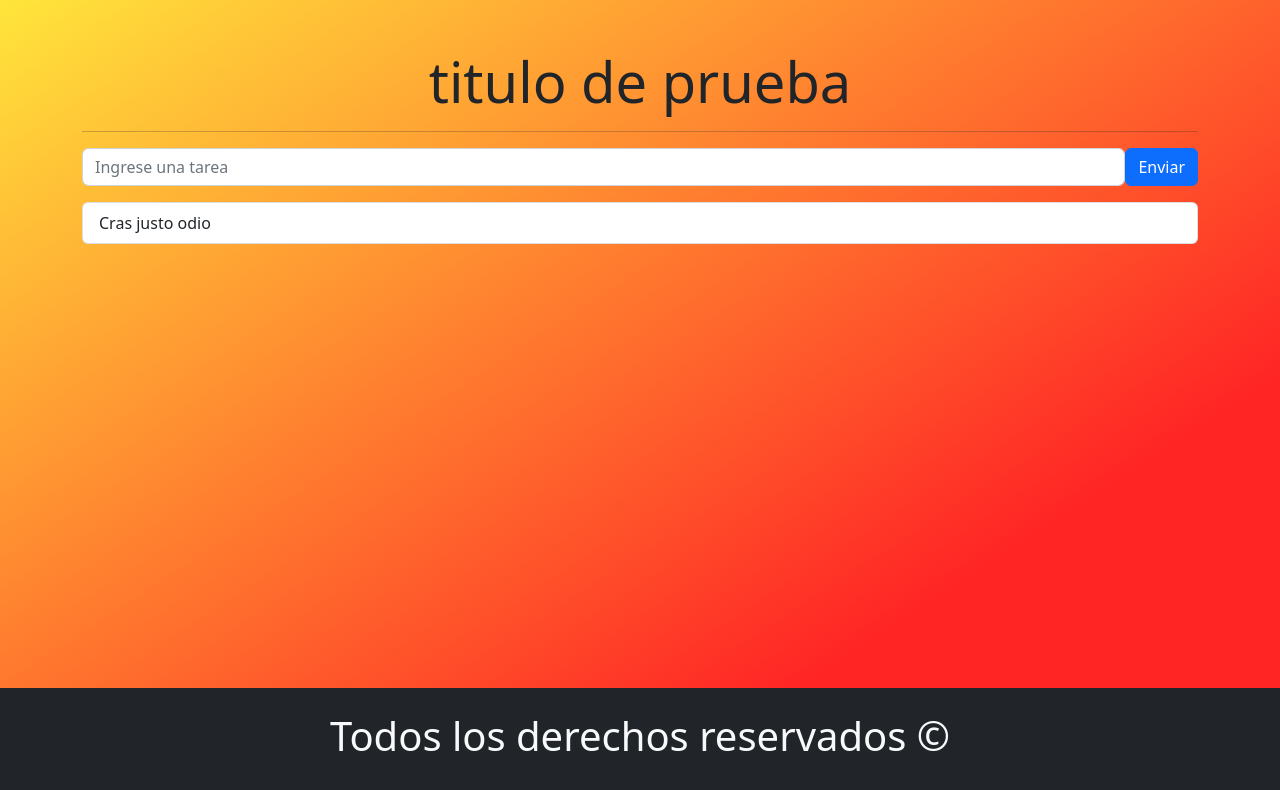
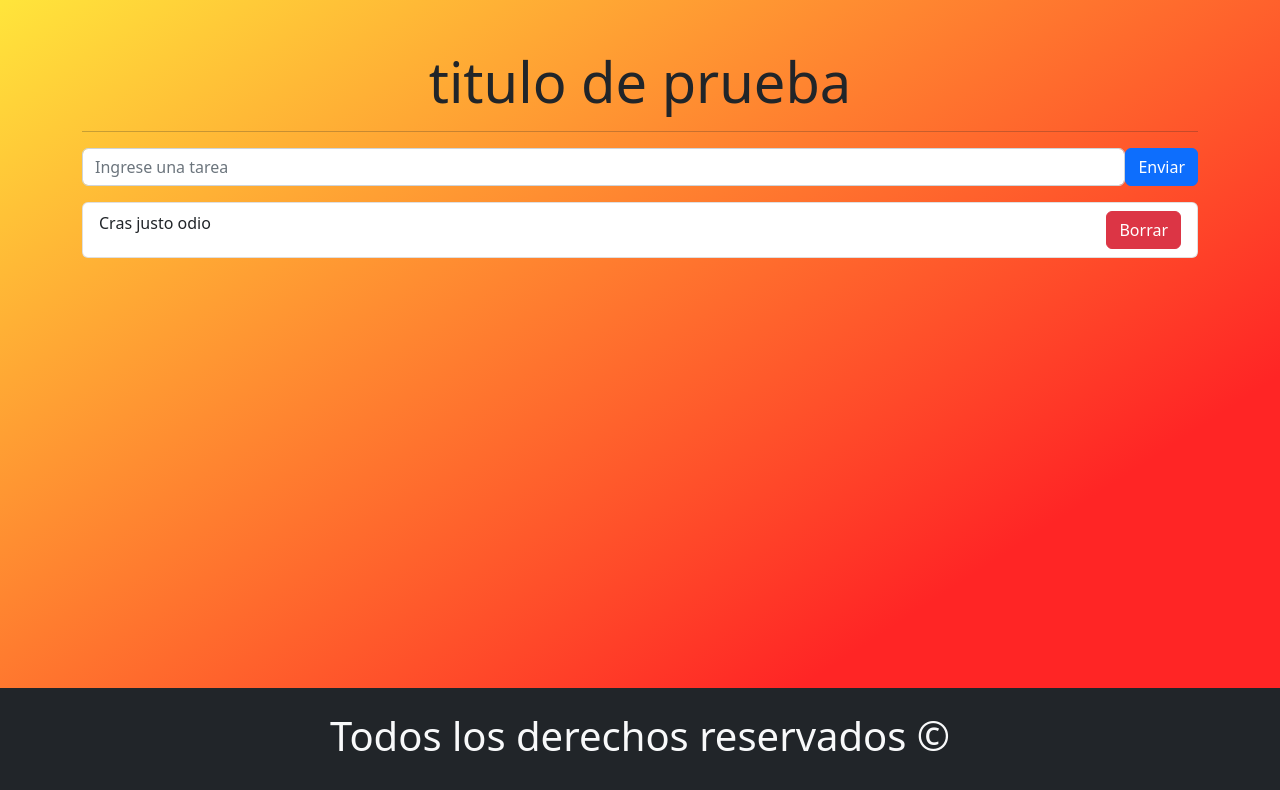
Before and after one commit to juantoranzos/punto4react, a React (Vite) app: page / in a window 1280 px wide. Shown: the top 790 px of the page. Built offline with nearby package versions, Linux system fonts and the light colour scheme.

Commit message:
agreagamos un boton a los items tareas

```diff
--- a/src/components/ItemTareas.jsx
+++ b/src/components/ItemTareas.jsx
@@ -1,7 +1,9 @@
 import { ListGroup } from "react-bootstrap";
 const ItemTareas = () => {
     return (
-        <ListGroup.Item>Cras justo odio</ListGroup.Item>
+        <ListGroup.Item className="d-flex justify-content-between">Cras justo odio
+            <button className="btn btn-danger">Borrar</button>
+        </ListGroup.Item>
     );
   };
 
```
